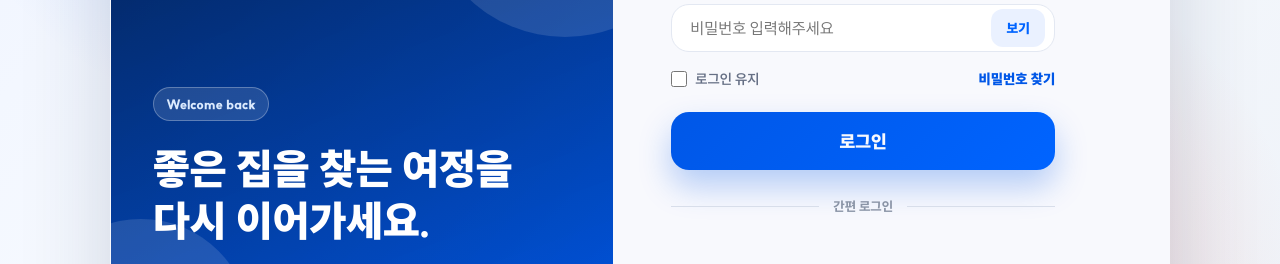
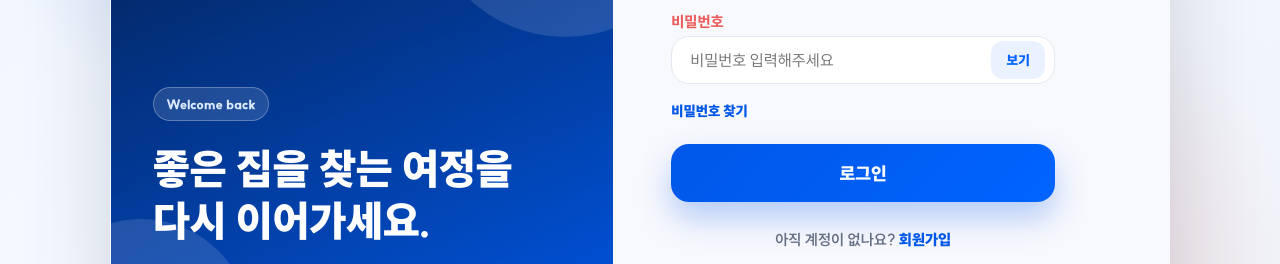
Before and after one commit to is-this-to/zip-da-frontend, a Vue app: page /sign-in in a window 1280 px wide. Shown: the part 446-710 px from the top of the page. Built offline with nearby package versions, Linux system fonts and the light colour scheme; no server answers.

Commit message:
260701 로그인 2차 버튼 제거

```diff
--- a/src/views/auth/SignIn.vue
+++ b/src/views/auth/SignIn.vue
@@ -101,10 +101,10 @@ const submitLogin = async () => {
         ></MyInput>
 
         <div class="form-row">
-          <label class="remember-me">
+          <!-- <label class="remember-me">
             <input type="checkbox" />
             <span>로그인 유지</span>
-          </label>
+          </label> -->
           <a href="#" @click="notYet">비밀번호 찾기</a>
         </div>
 
@@ -117,11 +117,11 @@ const submitLogin = async () => {
           :btn-type="'submit'"
         ></MyButton>
 
-        <div class="divider">
+        <!-- <div class="divider">
           <span></span>
           <p>간편 로그인</p>
           <span></span>
-        </div>
+        </div> -->
 
         <!-- <div class="social-grid">
           <button type="button" class="kakao-button" @click="notYet">
```
